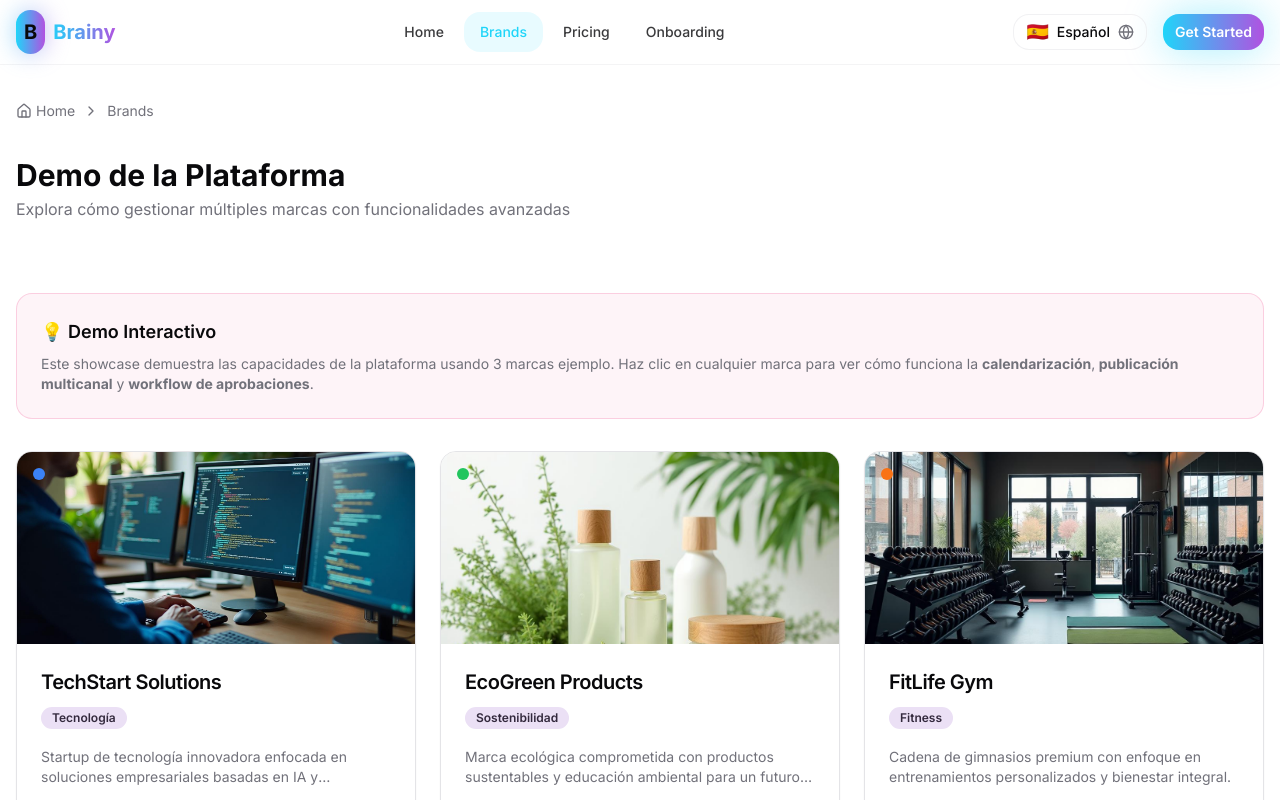
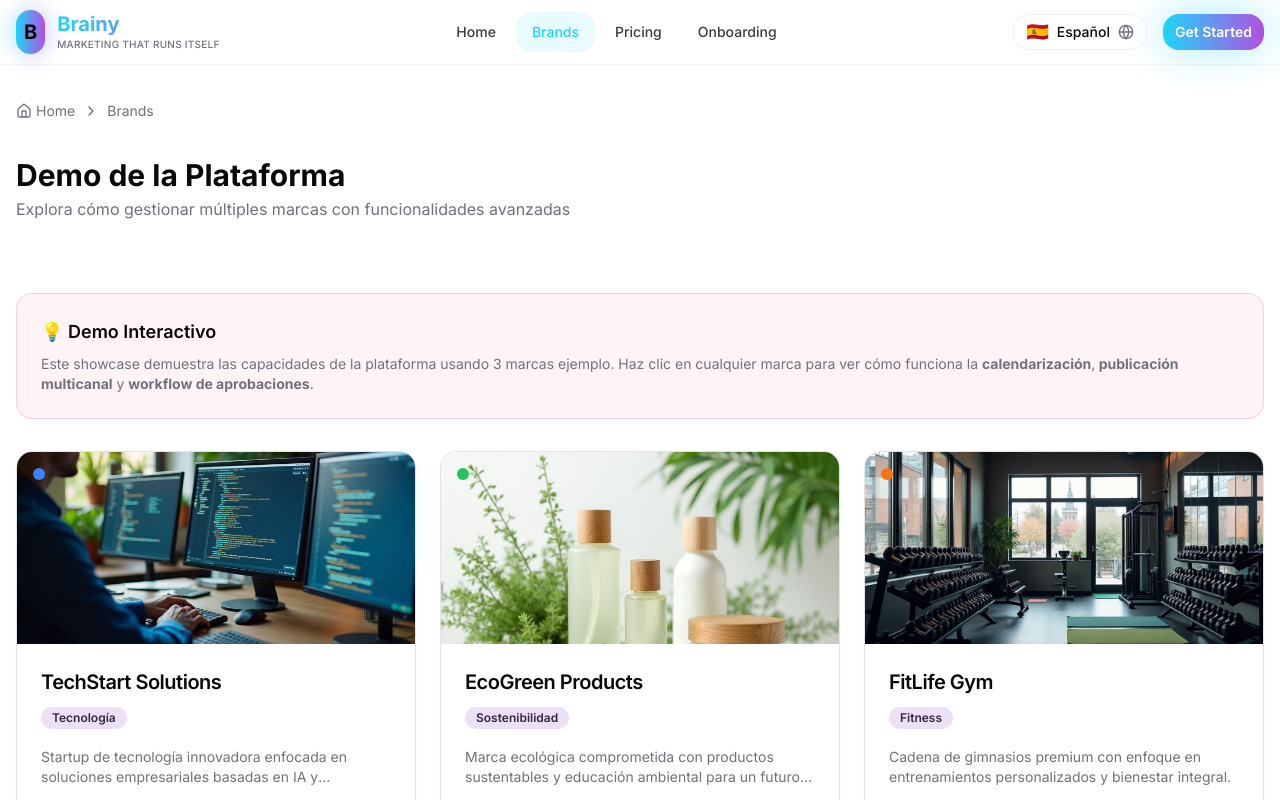
Before and after one commit to dapscl/brainyunica, a React (Vite) app: page /brands in a window 1280 px wide. Shown: the top 800 px of the page. Built offline with nearby package versions, Linux system fonts and the light colour scheme.

Commit message:
Add Brainy tagline header
Introduce a direct selling tagline under the Brainy logo in the ShowcaseHeader, to immediately communicate value. Also update i18n to include a tagline for English and Spanish.

```diff
--- a/src/components/showcase/ShowcaseHeader.tsx
+++ b/src/components/showcase/ShowcaseHeader.tsx
@@ -24,16 +24,21 @@ export const ShowcaseHeader = () => {
       <div className="container mx-auto px-4">
         <div className="flex h-16 items-center justify-between">
           {/* Logo */}
-          <Link to="/" className="flex items-center space-x-2 group">
+          <Link to="/" className="flex items-center space-x-3 group">
             <div className="relative">
               <div className="absolute inset-0 bg-gradient-to-r from-electric-cyan to-purple-accent rounded-lg blur-md opacity-50 group-hover:opacity-75 transition-opacity" />
               <div className="relative bg-gradient-to-r from-electric-cyan to-purple-accent p-2 rounded-lg">
                 <span className="text-dark-surface font-bold text-xl">B</span>
               </div>
             </div>
-            <span className="text-xl font-bold bg-gradient-to-r from-electric-cyan to-purple-accent bg-clip-text text-transparent">
-              Brainy
-            </span>
+            <div className="flex flex-col">
+              <span className="text-xl font-bold bg-gradient-to-r from-electric-cyan to-purple-accent bg-clip-text text-transparent leading-tight">
+                Brainy
+              </span>
+              <span className="text-[10px] text-muted-foreground font-medium tracking-wide uppercase hidden sm:block">
+                {t('showcase.nav.tagline')}
+              </span>
+            </div>
           </Link>
 
           {/* Desktop Navigation */}
--- a/src/i18n/locales/en.json
+++ b/src/i18n/locales/en.json
@@ -91,7 +91,8 @@
       "brands": "Brands",
       "pricing": "Pricing",
       "onboarding": "Onboarding",
-      "getStarted": "Get Started"
+      "getStarted": "Get Started",
+      "tagline": "Marketing that runs itself"
     },
     "breadcrumbs": {
       "home": "Home",
--- a/src/i18n/locales/es.json
+++ b/src/i18n/locales/es.json
@@ -91,7 +91,8 @@
       "brands": "Marcas",
       "pricing": "Precios",
       "onboarding": "Onboarding",
-      "getStarted": "Comenzar"
+      "getStarted": "Comenzar",
+      "tagline": "Marketing que se dirige solo"
     },
     "breadcrumbs": {
       "home": "Inicio",
```
